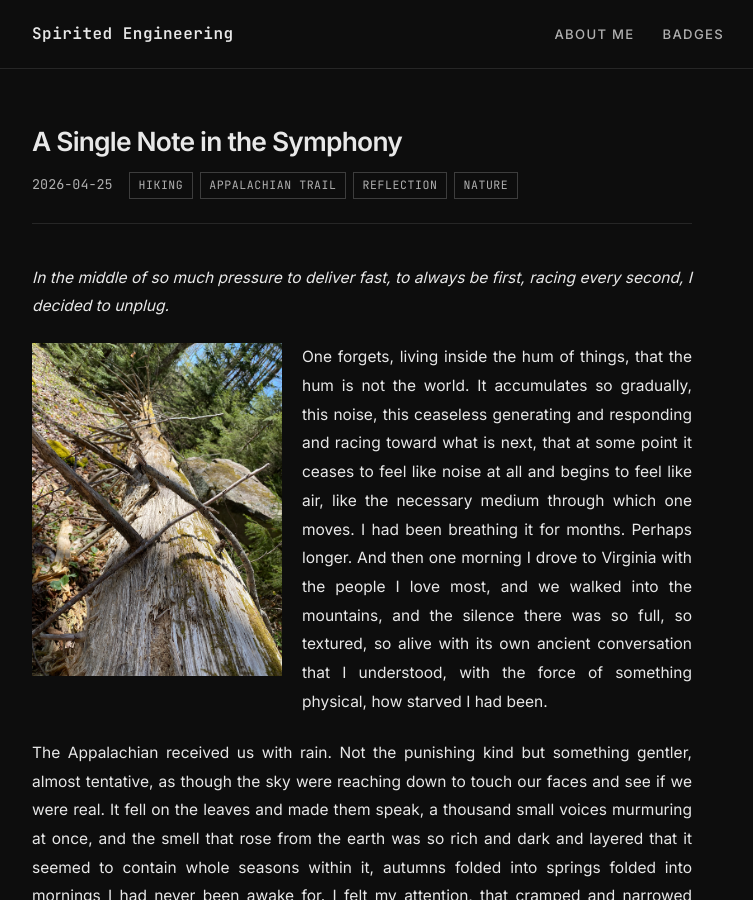
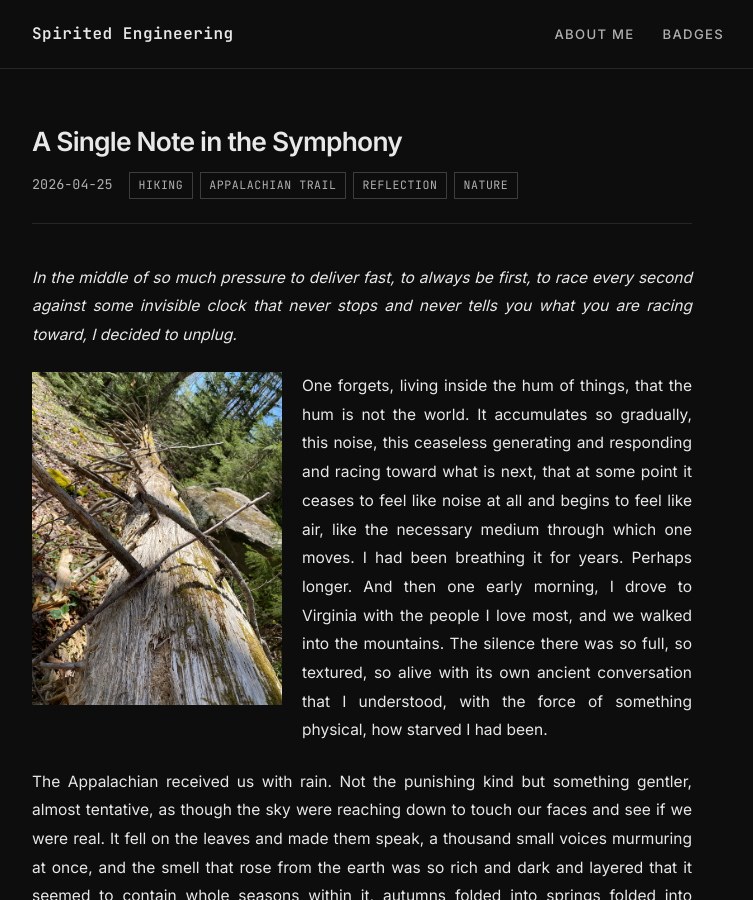
Before and after one commit to dnguyenv/dnguyenv.github.io, a Jekyll site: the page built from _posts/2026-04-25-emerge-into-amazing-nature.md, in a window 1280 px wide and 900 px high. Shown: the whole window, without its empty margins (262-1015 px from the left). Built offline with Jekyll 4.4.1, drawn with Linux system fonts in a browser that asks for light colours; our own code applies the rules of GitHub Pages for plain Markdown files; some of the changed text lies outside the part shown.

Commit message:
adjust article

```diff
--- a/_posts/2026-04-25-emerge-into-amazing-nature.md
+++ b/_posts/2026-04-25-emerge-into-amazing-nature.md
@@ -8,11 +8,11 @@ categories: ["Reflection", "Nature"]
 draft: false
 ---
 
-*In the middle of so much pressure to deliver fast, to always be first, racing every second, I decided to unplug.*
+*In the middle of so much pressure to deliver fast, to always be first, to race every second against some invisible clock that never stops and never tells you what you are racing toward, I decided to unplug.*
 
 <img src="/assets/images/tree.png" alt="Appalachian Trail" style="float: left; margin: 0 20px 20px 0; max-width: 250px;">
 
-One forgets, living inside the hum of things, that the hum is not the world. It accumulates so gradually, this noise, this ceaseless generating and responding and racing toward what is next, that at some point it ceases to feel like noise at all and begins to feel like air, like the necessary medium through which one moves. I had been breathing it for months. Perhaps longer. And then one morning I drove to Virginia with the people I love most, and we walked into the mountains, and the silence there was so full, so textured, so alive with its own ancient conversation that I understood, with the force of something physical, how starved I had been.
+One forgets, living inside the hum of things, that the hum is not the world. It accumulates so gradually, this noise, this ceaseless generating and responding and racing toward what is next, that at some point it ceases to feel like noise at all and begins to feel like air, like the necessary medium through which one moves. I had been breathing it for years. Perhaps longer. And then one early morning, I drove to Virginia with the people I love most, and we walked into the mountains. The silence there was so full, so textured, so alive with its own ancient conversation that I understood, with the force of something physical, how starved I had been.
 
 The Appalachian received us with rain. Not the punishing kind but something gentler, almost tentative, as though the sky were reaching down to touch our faces and see if we were real. It fell on the leaves and made them speak, a thousand small voices murmuring at once, and the smell that rose from the earth was so rich and dark and layered that it seemed to contain whole seasons within it, autumns folded into springs folded into mornings I had never been awake for. I felt my attention, that cramped and narrowed thing I had been pointing like a beam at screens for weeks, begin to widen. To soften. To remember what it was like to receive rather than to seek.
 
@@ -33,6 +33,6 @@ What I carried down from that mountain was not a lesson, exactly, not something
 
 I will go back to the noise. I always go back. To the race, to the proving, to the daily effort of convincing the world and myself that I am enough. I chose that life. But I choose it now with something loosened in me, some gentleness toward my own smallness that was not there before. So much of what I call mine was borrowed. The air in my lungs. The language in my thoughts. The very earth I stood on, which held me only because that is what earth does, without asking whether I deserved to be held.
 
-We are no different, you and I, from those ponies in the cloud. Briefly here. Borrowing this air. Walking the same ridge in the same fog for a little while. And the kindness we offer each other along the way is the only warmth we get to leave behind.
+We are no different, you and I, from those ponies in the cloud. Briefly here. Borrowing this air. Walking the same ridge in the same fog for a little while. And the kindness we offer each other along the way is the only warmth we get to leave behind. We are such little notes in a symphony that was already playing when we arrived, and will go on playing long after the fog takes us back.
 
 And life goes on ...
```
